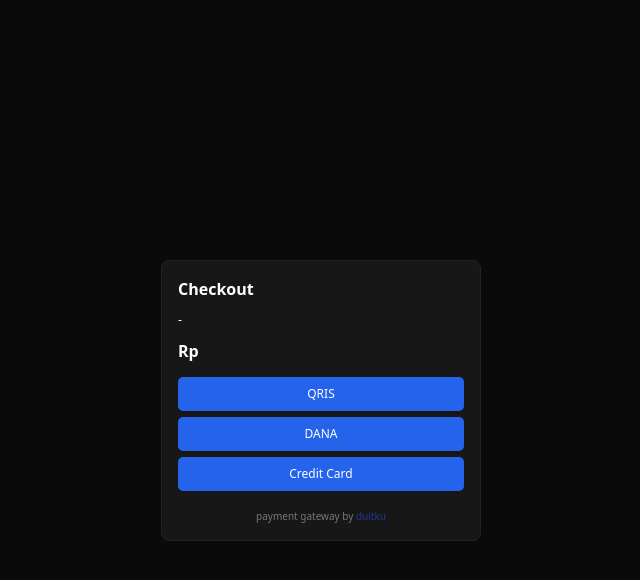
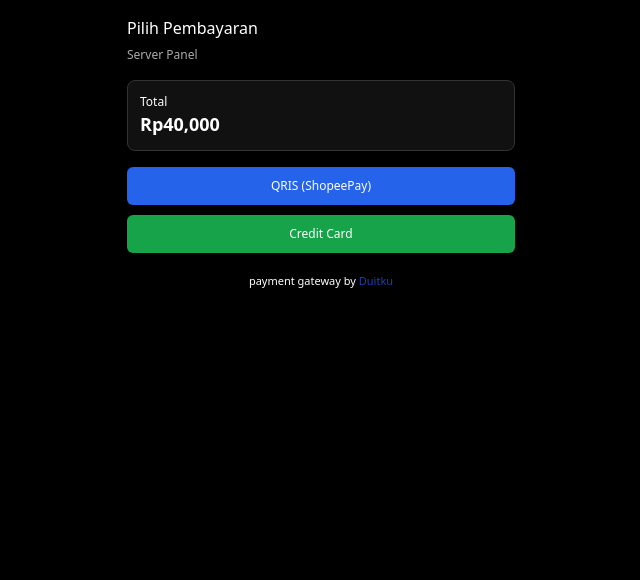
Before and after one commit to akaanakbaik/startup-tes, a React (Vite) app: page /pilih in a window 1280 px wide. Shown: the top 580 px of the page, without its empty margins (319-959 px from the left). Built offline with nearby package versions, Linux system fonts and the light colour scheme.

Commit message:
Update pilih.jsx

```diff
--- a/src/page/pilih.jsx
+++ b/src/page/pilih.jsx
@@ -1,49 +1,70 @@
-export default function Pilih(){
+import { useNavigate, useLocation } from "react-router-dom"
 
-  const data = JSON.parse(localStorage.getItem("checkout")||"{}")
+export default function Pilih() {
+  const nav = useNavigate()
+  const { state } = useLocation()
 
-  function go(path){
-    window.location.href=path
-  }
+  const harga = state?.price || 40000
+  const produk = state?.name || "Server Panel"
 
   return (
-    <div style={{background:"#0a0a0a",minHeight:"100vh",display:"flex",justifyContent:"center",alignItems:"center"}}>
+    <div style={{ padding: 16, maxWidth: 420, margin: "auto" }}>
+      <h3 style={{ fontSize: 16, marginBottom: 6 }}>Pilih Pembayaran</h3>
+      <p style={{ fontSize: 12, color: "#aaa", marginBottom: 16 }}>
+        {produk}
+      </p>
 
-      <div style={{width:"320px",background:"#171717",padding:"16px",borderRadius:"8px",border:"1px solid #222"}}>
+      <div style={{
+        border: "1px solid #333",
+        padding: 12,
+        borderRadius: 8,
+        marginBottom: 16,
+        background: "#111"
+      }}>
+        <div style={{ fontSize: 12 }}>Total</div>
+        <div style={{ fontSize: 18, fontWeight: "bold" }}>
+          Rp{harga.toLocaleString()}
+        </div>
+      </div>
 
-        <div style={{fontWeight:"700",marginBottom:"10px"}}>
-          Checkout
-        </div>
+      <div style={{ display: "flex", flexDirection: "column", gap: 10 }}>
 
-        <div style={{fontSize:"12px",marginBottom:"10px"}}>
-          {data.name} - {data.ram}
-        </div>
+        <button
+          onClick={() => nav("/qr", { state })}
+          style={{
+            padding: 10,
+            fontSize: 12,
+            borderRadius: 6,
+            background: "#2563eb",
+            color: "#fff",
+            border: "none"
+          }}
+        >
+          QRIS (ShopeePay)
+        </button>
 
-        <div style={{fontWeight:"700",marginBottom:"14px"}}>
-          Rp {data.price}
-        </div>
-
-        <button onClick={()=>go("/qr")} style={btn}>QRIS</button>
-        <button onClick={()=>go("/ewalletdana")} style={btn}>DANA</button>
-        <button onClick={()=>go("/creditcard")} style={btn}>Credit Card</button>
-
-        <div style={{marginTop:"12px",textAlign:"center",fontSize:"10px",color:"#777"}}>
-          payment gateway by <a href="https://duitku.com" target="_blank" style={{color:"#1e3a8a"}}>duitku</a>
-        </div>
+        <button
+          onClick={() => nav("/creditcard", { state })}
+          style={{
+            padding: 10,
+            fontSize: 12,
+            borderRadius: 6,
+            background: "#16a34a",
+            color: "#fff",
+            border: "none"
+          }}
+        >
+          Credit Card
+        </button>
 
       </div>
 
+      <p style={{ marginTop: 20, fontSize: 11, textAlign: "center" }}>
+        payment gateway by{" "}
+        <a href="https://duitku.com" target="_blank" style={{ color: "#1e40af" }}>
+          Duitku
+        </a>
+      </p>
     </div>
   )
 }
-
-const btn={
-  width:"100%",
-  padding:"8px",
-  marginBottom:"6px",
-  background:"#2563eb",
-  border:"none",
-  borderRadius:"5px",
-  color:"#fff",
-  fontSize:"12px"
-}
```
